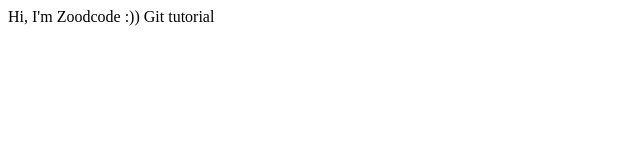
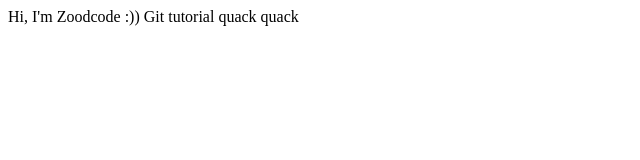
Before and after one commit to Fateme-Bahrami/reactproject, a plain HTML site: page part-1/index.html in a window 1280 px wide. Shown: the full height of the page, 0-640 px from the left. Drawn offline with Linux system fonts and the light colour scheme.

Commit message:
add quak

```diff
--- a/part-1/index.html
+++ b/part-1/index.html
@@ -8,5 +8,6 @@
 <body>
     Hi, I'm Zoodcode :))
     Git tutorial
+    quack quack
 </body>
 </html>
```
